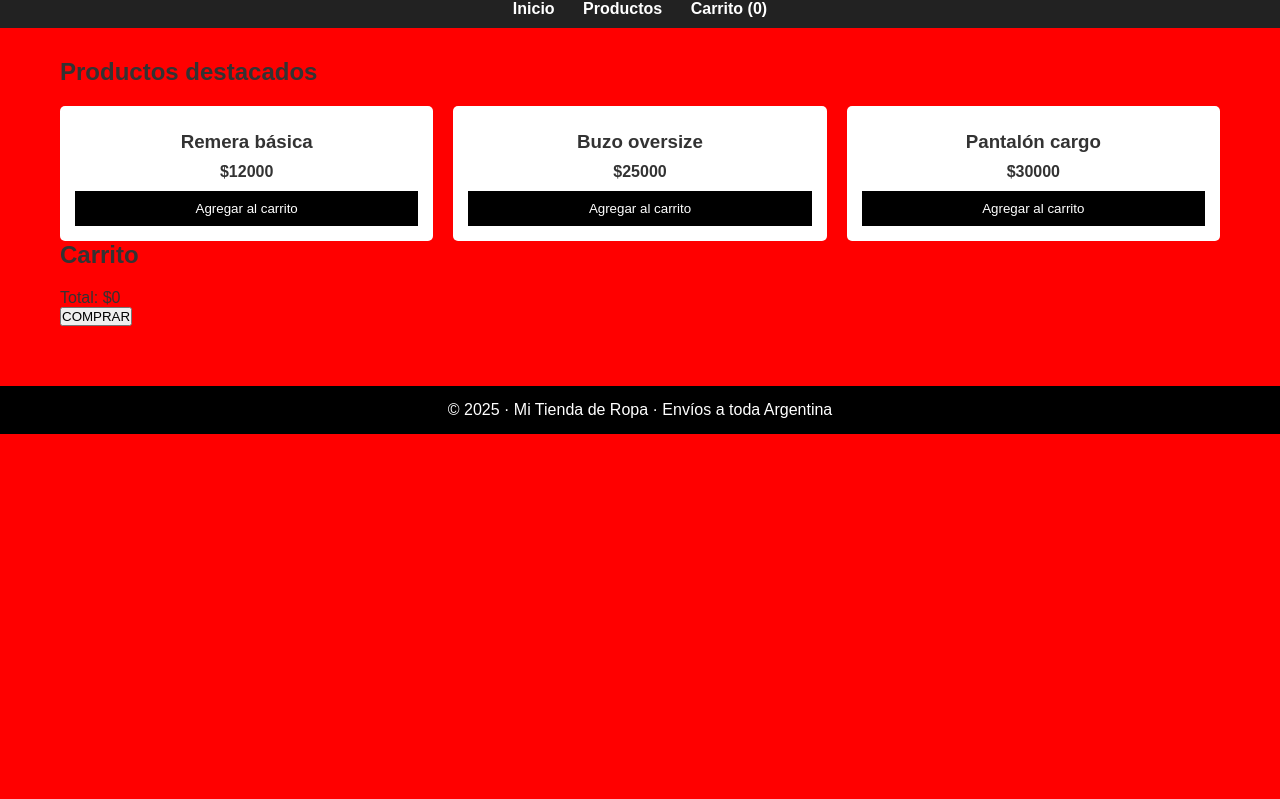
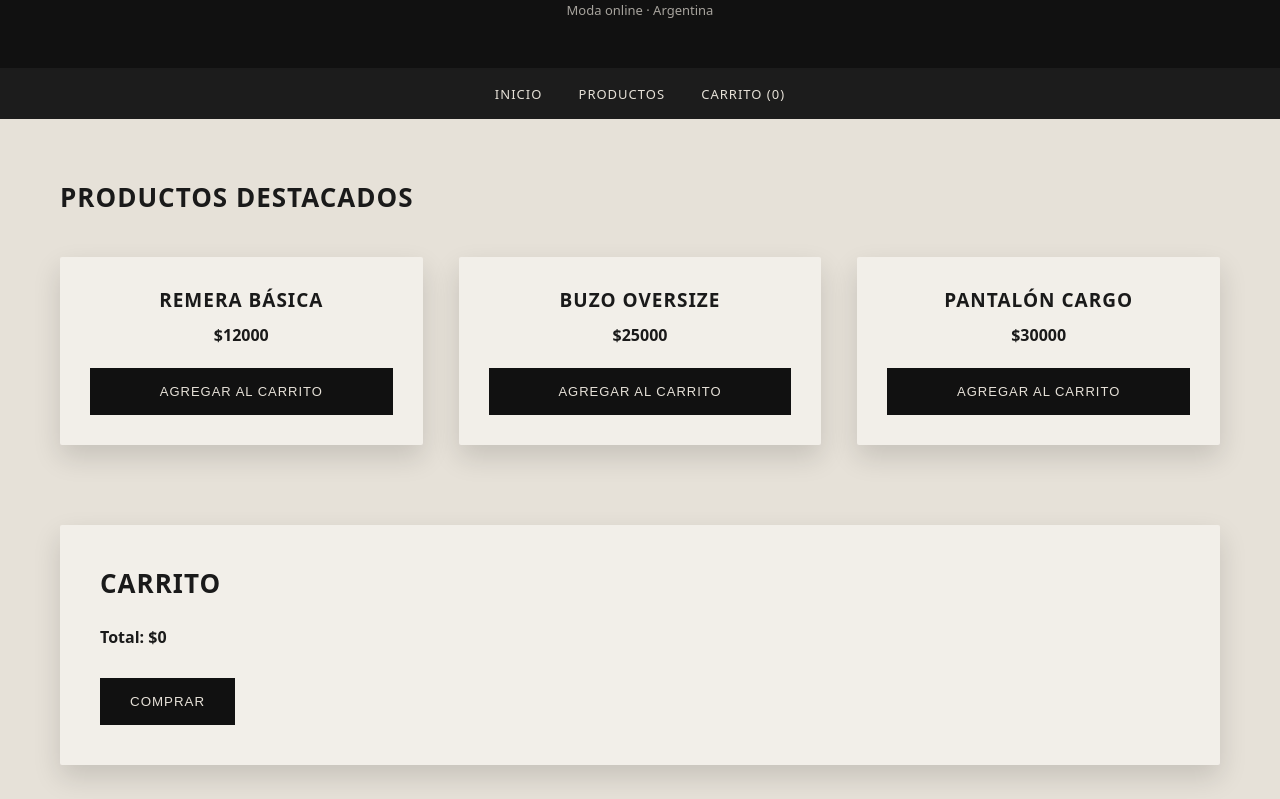
Before and after one commit to julietacatania/TIENDA, a plain HTML site: page index.html in a window 1280 px wide. Shown: the part 105-904 px from the top of the page. Before the commit the page ends 800 px from the top, so only its background shows below. Drawn offline with Linux system fonts and the light colour scheme.

Commit message:
Update styles-v2.css

```diff
--- a/styles-v2.css
+++ b/styles-v2.css
@@ -1,101 +1,231 @@
-body {
-  background-color: red !important;
-}
-
-/* RESET */
+/* =====================
+   RESET
+===================== */
 * {
   margin: 0;
   padding: 0;
   box-sizing: border-box;
 }
 
-/* BODY */
+/* =====================
+   BASE
+===================== */
 body {
-  font-family: Arial, Helvetica, sans-serif;
-  background-color: #f5f5f5;
-  color: #333;
+  font-family: system-ui, -apple-system, BlinkMacSystemFont, "Segoe UI",
+    Roboto, Arial, sans-serif;
+  background-color: #e6e1d8; /* arena */
+  color: #1a1a1a;
+  line-height: 1.45;
 }
 
-/* HEADER */
+/* =====================
+   HEADER
+===================== */
 header {
-  background-color: #000;
-  color: #fff;
+  background-color: #111;
+  color: #e6e1d8;
   text-align: center;
-  padding: 20px 10px;
+  padding: 48px 20px;
 }
 
-/* NAV */
+header h1 {
+  font-size: 36px;
+  font-weight: 700;
+  letter-spacing: 2px;
+  text-transform: uppercase;
+}
+
+header p {
+  font-size: 13px;
+  margin-top: 6px;
+  opacity: 0.7;
+}
+
+/* =====================
+   NAV
+===================== */
 nav {
-  background-color: #222;
-  padding: 10px;
+  background-color: #1c1c1c;
+  padding: 14px;
   text-align: center;
 }
 
 nav a {
-  color: white;
+  color: #e6e1d8;
   text-decoration: none;
-  margin: 0 12px;
-  font-weight: bold;
+  margin: 0 16px;
+  font-size: 13px;
+  letter-spacing: 1px;
+  text-transform: uppercase;
 }
 
-/* MAIN */
+/* =====================
+   MAIN
+===================== */
 main {
-  padding: 30px 20px;
   max-width: 1200px;
-  margin: auto;
+  margin: 60px auto;
+  padding: 0 20px;
 }
 
 main h2 {
+  font-size: 26px;
+  font-weight: 700;
+  margin-bottom: 40px;
+  letter-spacing: 1px;
+  text-transform: uppercase;
+}
+
+/* =====================
+   PRODUCTOS
+===================== */
+.productos {
+  display: grid;
+  grid-template-columns: repeat(auto-fit, minmax(260px, 1fr));
+  gap: 36px;
+}
+
+/* =====================
+   TARJETA PRODUCTO
+===================== */
+.producto {
+  background-color: #f2efe9;
+  padding: 30px;
+  text-align: center;
+  border-radius: 2px;
+  box-shadow: 0 12px 28px rgba(0, 0, 0, 0.14);
+}
+
+.producto h3 {
+  font-size: 19px;
+  font-weight: 700;
+  margin-bottom: 10px;
+  text-transform: uppercase;
+  letter-spacing: 1px;
+}
+
+.producto p {
+  font-size: 16px;
+  font-weight: 700;
   margin-bottom: 20px;
 }
 
-/* PRODUCTOS */
-.productos {
-  display: grid;
-  grid-template-columns: repeat(auto-fit, minmax(220px, 1fr));
-  gap: 20px;
+/* =====================
+   BOTÓN PRODUCTO
+===================== */
+.producto button {
+  background-color: #111;
+  color: #e6e1d8;
+  border: none;
+  padding: 16px;
+  width: 100%;
+  font-size: 13px;
+  letter-spacing: 1px;
+  text-transform: uppercase;
+  cursor: pointer;
 }
 
-/* PRODUCTO */
-.producto {
-  background-color: white;
-  padding: 15px;
-  border-radius: 5px;
-  text-align: center;
+.producto button:hover {
+  background-color: #000;
 }
 
-/* IMAGEN */
-.producto img {
-  width: 100%;
-  height: 260px;
-  object-fit: cover;
+/* =====================
+   TAGS DE USO
+===================== */
+.tag {
+  display: inline-block;
+  font-size: 11px;
+  font-weight: 600;
+  letter-spacing: 1px;
+  padding: 4px 10px;
+  margin: 10px 0 14px;
+  border-radius: 2px;
+  text-transform: uppercase;
 }
 
-/* TEXTO */
-.producto h3 {
-  margin: 10px 0;
+/* GYM */
+.tag.gym {
+  background-color: #1f1b18;
+  color: #e6e1d8;
 }
 
-.producto p {
-  margin-bottom: 10px;
-  font-weight: bold;
+/* RUN */
+.tag.run {
+  background-color: #6b6f5a;
+  color: #f2efe9;
 }
 
-/* BOTÓN */
-.producto button {
-  background-color: black;
-  color: white;
-  border: none;
-  padding: 10px;
-  cursor: pointer;
-  width: 100%;
+/* STREET */
+.tag.street {
+  background-color: #3a2f28;
+  color: #e6e1d8;
 }
 
-/* FOOTER */
+/* =====================
+   CARRITO
+===================== */
+.carrito {
+  margin-top: 80px;
+  background-color: #f2efe9;
+  padding: 40px;
+  border-radius: 2px;
+  box-shadow: 0 12px 28px rgba(0, 0, 0, 0.14);
+}
+
+.carrito h2 {
+  margin-bottom: 24px;
+  font-weight: 700;
+  letter-spacing: 1px;
+  text-transform: uppercase;
+}
+
+.carrito ul {
+  list-style: none;
+  margin-bottom: 20px;
+}
+
+.carrito li {
+  margin-bottom: 10px;
+  font-size: 14px;
+}
+
+.carrito p {
+  font-weight: 800;
+  margin-bottom: 28px;
+}
+
+.carrito button {
+  background-color: #111;
+  color: #e6e1d8;
+  border: none;
+  padding: 16px 30px;
+  letter-spacing: 1px;
+  text-transform: uppercase;
+  cursor: pointer;
+}
+
+/* =====================
+   FOOTER
+===================== */
 footer {
-  background-color: #000;
-  color: white;
+  margin-top: 100px;
+  background-color: #111;
+  color: #e6e1d8;
   text-align: center;
-  padding: 15px;
-  margin-top: 30px;
+  padding: 28px;
+  font-size: 12px;
+  letter-spacing: 1px;
 }
+
+/* =====================
+   RESPONSIVE
+===================== */
+@media (max-width: 600px) {
+  header h1 {
+    font-size: 28px;
+  }
+
+  main {
+    margin: 40px auto;
+  }
+}
```
